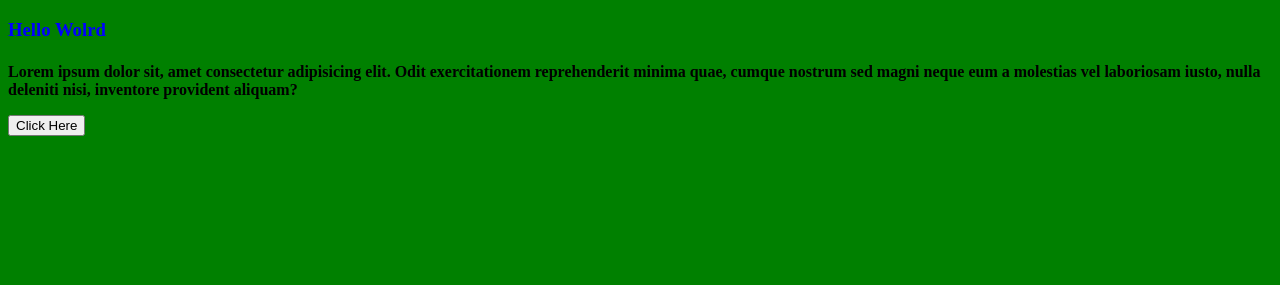
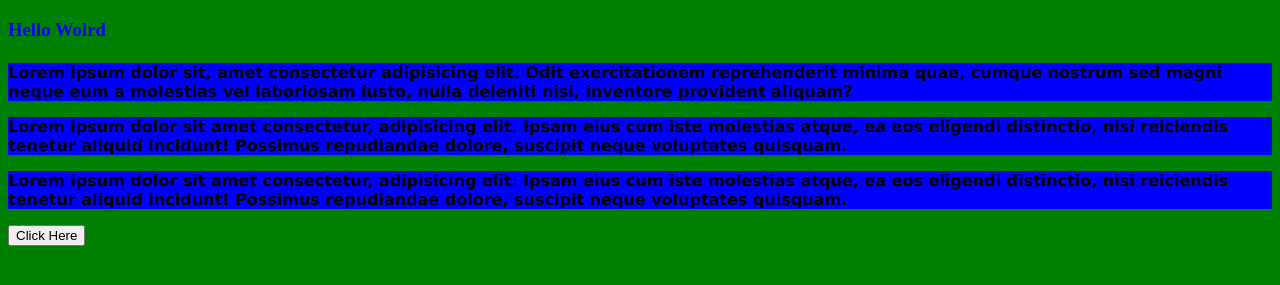
Before and after one commit to Caicedoy/HTMLProject, a plain HTML site: page index.html in a window 1280 px wide. Shown: the part 61-346 px from the top of the page. Drawn offline with Linux system fonts and the light colour scheme; files that its build step writes are made by us from their sources; a script that the page names is missing.

Commit message:
modificado desde  yeferman

```diff
--- a/index.html
+++ b/index.html
@@ -14,6 +14,17 @@
 
 	<p>Lorem ipsum dolor sit, amet consectetur adipisicing elit. Odit exercitationem reprehenderit minima quae, cumque nostrum sed magni neque eum a molestias vel laboriosam iusto, nulla deleniti nisi, inventore provident aliquam?</p>
 
+  <P>Lorem ipsum dolor sit amet consectetur,
+	   adipisicing elit. Ipsam eius cum iste
+	   molestias atque, ea eos eligendi distinctio,
+	   nisi reiciendis tenetur aliquid incidunt! Possimus
+		repudiandae dolore, suscipit neque voluptates quisquam.</P>
+
+		<P>Lorem ipsum dolor sit amet consectetur,
+			adipisicing elit. Ipsam eius cum iste
+			molestias atque, ea eos eligendi distinctio,
+			nisi reiciendis tenetur aliquid incidunt! Possimus
+			 repudiandae dolore, suscipit neque voluptates quisquam.</P>
 	<button onclick="alerta()">Click Here</button>
 </body>
 </html>
--- a/style.css
+++ b/style.css
@@ -8,4 +8,7 @@ body{
 
 p{
 	color:black;
+	font-size:20;
+	background:blue;
+	font-family:Verdana;
 }
```
